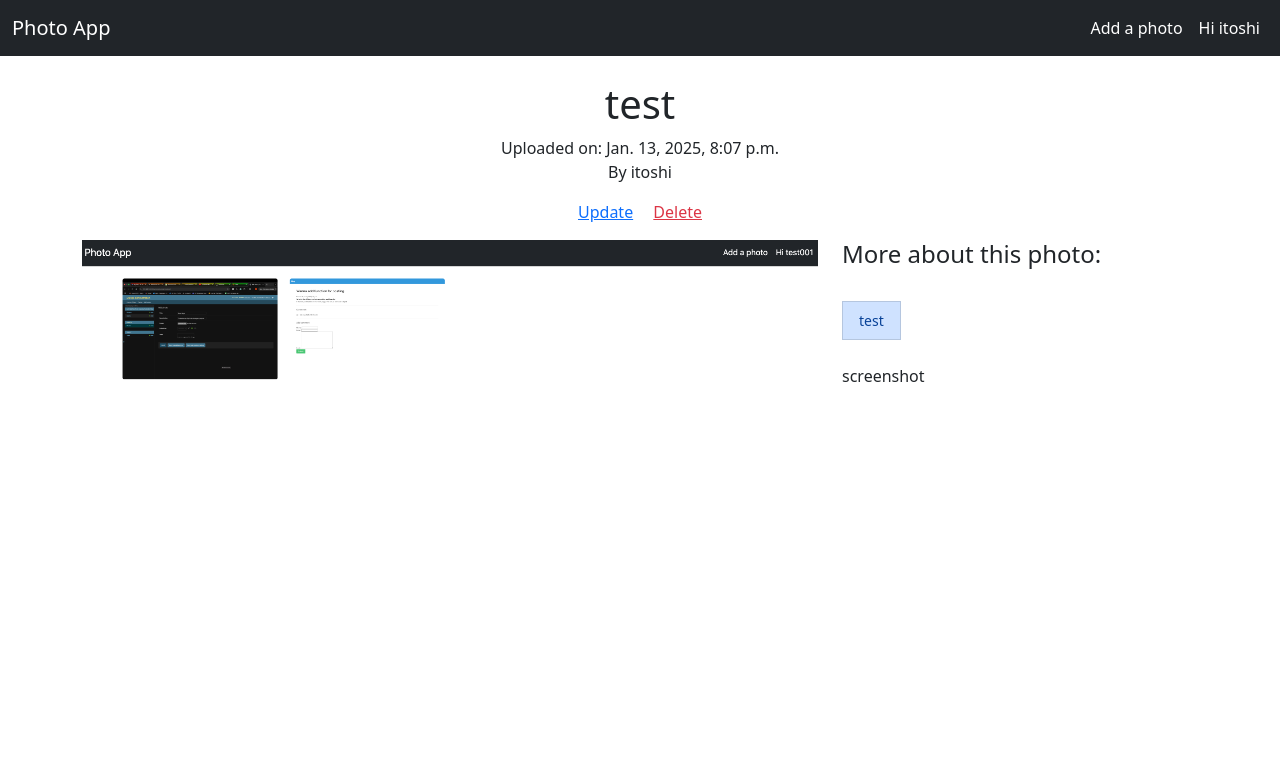
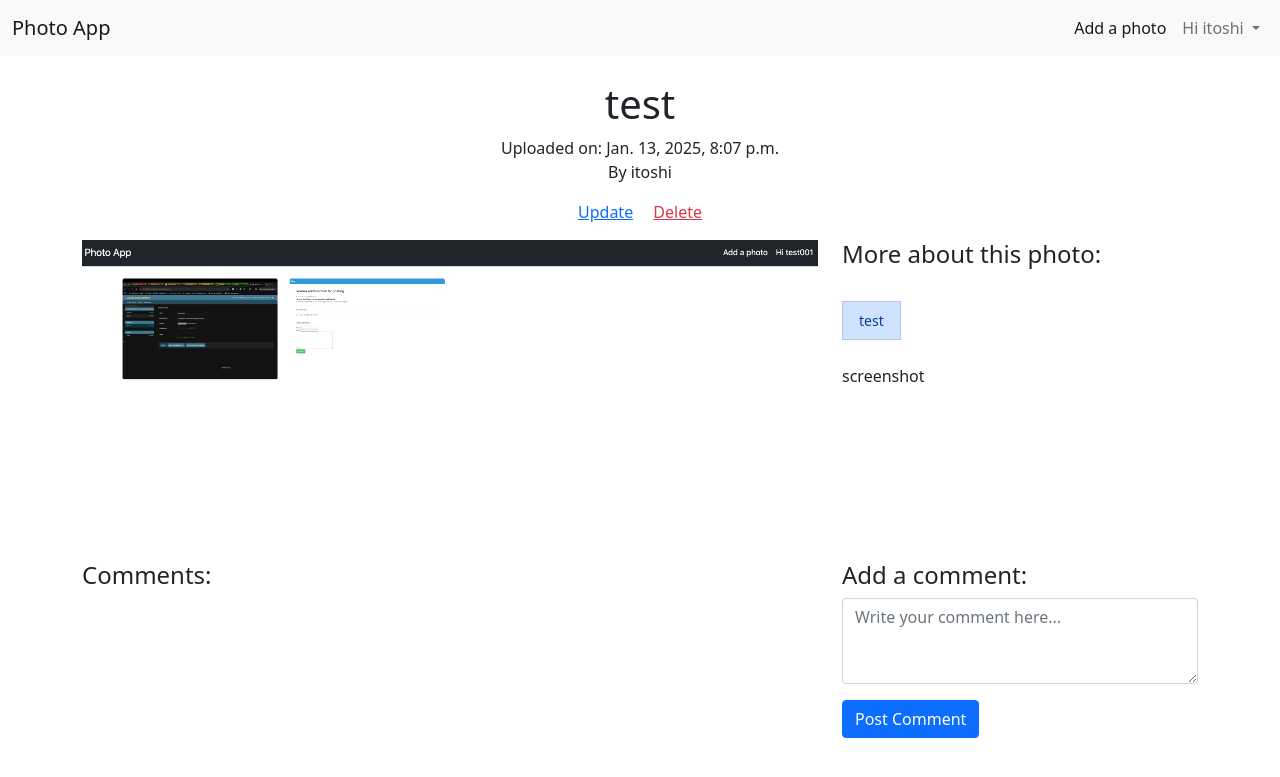
Before and after one commit to itoshiyanazawa/photo_app_django, a Django app: page /photo/7/ in a window 1280 px wide. Shown: the top 777 px of the page. Run offline with Django 5.2, Linux system fonts and the light colour scheme; a user stored in the database is signed in; data comes from the database, SQL or seed files in the repository; both versions use the stored data as it was after the commit; parts of the project's set-up code (start-up, migrations or seed data) failed here and were passed over.

Commit message:
Added dropdown menu

```diff
--- a/config/config/urls.py
+++ b/config/config/urls.py
@@ -19,10 +19,15 @@ from django.urls import path, include
 from django.conf import settings
 from django.conf.urls.static import static
 
+# Test for logout
+from django.contrib.auth import views as auth_views
+
 urlpatterns = [
     path('admin/', admin.site.urls),
     # Main app
     path('', include('photoapp.urls')),
     # Auth app
     path('users/', include('users.urls')),
+    # Log out app
+    path('logout/', auth_views.LogoutView.as_view(), name='logout'),
 ] + static(settings.MEDIA_URL, document_root=settings.MEDIA_ROOT)
--- a/config/manage.py
+++ b/config/manage.py
@@ -6,7 +6,7 @@ import sys
 
 def main():
     """Run administrative tasks."""
-    os.environ.setdefault('DJANGO_SETTINGS_MODULE', 'photoblog.settings')
+    os.environ.setdefault('DJANGO_SETTINGS_MODULE', 'config.settings')
     try:
         from django.core.management import execute_from_command_line
     except ImportError as exc:
--- a/config/photoapp/admin.py
+++ b/config/photoapp/admin.py
@@ -2,7 +2,7 @@ from django.contrib import admin
 
 # Register your models here.
 from django.contrib import admin
-from .models import Photo
+from .models import Photo, Comment
 
 # Register my models here
 admin.site.register(Photo)
--- a/config/photoapp/models.py
+++ b/config/photoapp/models.py
@@ -1,6 +1,7 @@
 from django.db import models
 from django.contrib.auth import get_user_model
 from taggit.managers import TaggableManager
+from django.contrib.auth.models import User
 
 # Create your models here.
 class Photo(models.Model):
@@ -13,3 +14,23 @@ class Photo(models.Model):
 
     def __str__(self):
         return self.title
+
+# Add comment function
+class Post(models.Model):
+    title = models.CharField(max_length=255)
+    slug = models.SlugField()
+    intro = models.TextField()
+    body = models.TextField()
+    date_added = models.DateTimeField(auto_now_add=True)
+
+    class Meta:
+    	ordering = ['-date_added']
+
+class Comment(models.Model):
+    photo = models.ForeignKey(Photo, related_name='comments', on_delete=models.CASCADE)
+    author = models.ForeignKey(User, on_delete=models.CASCADE)
+    text = models.TextField()
+    created = models.DateTimeField(auto_now_add=True)
+
+    def __str__(self):
+        return self.text
--- a/config/photoapp/templates/photoapp/detail.html
+++ b/config/photoapp/templates/photoapp/detail.html
@@ -1,10 +1,9 @@
-<!-- photoapp/templates/photoapp/detail.html -->
 {% extends 'base.html' %}
 
 {% block body %}
 <div class="mx-auto">
   <h1 class="text-center">{{ photo.title }}</h1>
-  <p class="text-center fw-light">Uploaded on: {{photo.created}} <br> By {{photo.submitter.username}}</p>
+  <p class="text-center fw-light">Uploaded on: {{ photo.created }} <br> By {{ photo.submitter.username }}</p>
   {% if user == photo.submitter %}
     <p class="text-center">
       <span><a href="{% url 'photo:update' photo.id %}" class="text-primary px-2">Update</a></span>
@@ -14,17 +13,40 @@
 </div>
 <div class="row pb-5">
   <div class="col-md-8">
-    <img src="{{photo.image.url}}" alt="" width="100%" />
+    <img src="{{ photo.image.url }}" alt="" width="100%" />
   </div>
   <div class="col-md-4">
     <h4>More about this photo:</h4>
     <ul class="list-group list-group-horizontal-lg list-unstyled py-4">
       {% for tag in photo.tags.all %}
-        <li><a href="{% url 'photo:tag' tag.slug %}" class="btn btn-sm list-group-item list-group-item-primary">{{tag.name}}</a></li>
+        <li><a href="{% url 'photo:tag' tag.slug %}" class="btn btn-sm list-group-item list-group-item-primary">{{ tag.name }}</a></li>
       {% endfor %}
     </ul>
     <p>{{ photo.description }}</p>
   </div>
 </div>
 
+<div class="row">
+  <div class="col-md-8">
+    <h4>Comments:</h4>
+    <ul class="list-group list-group-flush">
+      {% for comment in comments %}
+        <li class="list-group-item">
+          <strong>{{ comment.author.username }}</strong> - {{ comment.created }}
+          <p>{{ comment.text }}</p>
+        </li>
+      {% endfor %}
+    </ul>
+  </div>
+  <div class="col-md-4">
+    <h4>Add a comment:</h4>
+    <form method="post" action="{% url 'photo:detail' photo.pk %}">
+      {% csrf_token %}
+      <div class="mb-3">
+        <textarea class="form-control" name="text" rows="3" placeholder="Write your comment here..."></textarea>
+      </div>
+      <button type="submit" class="btn btn-primary">Post Comment</button>
+    </form>
+  </div>
+</div>
 {% endblock body %}
--- a/config/photoapp/urls.py
+++ b/config/photoapp/urls.py
@@ -1,12 +1,14 @@
 from django.urls import path
-from .views import PhotoListView, PhotoDetailView, PhotoCreateView, PhotoUpdateView, PhotoDeleteView, PhotoTagListView
+#from .views import PhotoListView, PhotoDetailView, PhotoCreateView, PhotoUpdateView, PhotoDeleteView, PhotoTagListView
+from . import views
 
 app_name = 'photo'
 urlpatterns = [
-    path('', PhotoListView.as_view(), name='list'),
-    path('photo/create/', PhotoCreateView.as_view(), name='create'),
-    path('photo/<int:pk>/', PhotoDetailView.as_view(), name='detail'),
-    path('photo/<int:pk>/update/', PhotoUpdateView.as_view(), name='update'),
-    path('photo/<int:pk>/delete/', PhotoDeleteView.as_view(), name='delete'),
-    path('tag/<slug:tag>/', PhotoTagListView.as_view(), name='tag'),
+    path('', views.PhotoListView.as_view(), name='list'),
+    path('photo/create/', views.PhotoCreateView.as_view(), name='create'),
+    path('photo/<int:pk>/', views.PhotoDetailView.as_view(), name='detail'),
+    path('photo/<int:pk>/update/', views.PhotoUpdateView.as_view(), name='update'),
+    path('photo/<int:pk>/delete/', views.PhotoDeleteView.as_view(), name='delete'),
+    path('tag/<slug:tag>/', views.PhotoTagListView.as_view(), name='tag'),
+    # path('photo/<int:pk>/', views.photo_detail, name='detail'),
 ]
--- a/config/photoapp/views.py
+++ b/config/photoapp/views.py
@@ -1,6 +1,6 @@
 '''Photo app generic views'''
 
-from django.shortcuts import get_object_or_404
+from django.shortcuts import get_object_or_404, render, redirect
 
 from django.core.exceptions import PermissionDenied
 
@@ -10,7 +10,9 @@ from django.contrib.auth.mixins import LoginRequiredMixin, UserPassesTestMixin
 
 from django.urls import reverse_lazy
 
-from .models import Photo
+from .models import Photo, Comment
+
+from django import forms
 
 class PhotoListView(ListView):
 
@@ -46,6 +48,25 @@ class PhotoDetailView(DetailView):
 
     context_object_name = 'photo'
 
+class CommentForm(forms.ModelForm):
+    class Meta:
+        model = Comment
+        fields = ['text']
+
+def photo_detail(request, pk):
+    photo = get_object_or_404(Photo, pk=pk)
+    comments = photo.comments.all()
+    if request.method == 'POST':
+        form = CommentForm(request.POST)
+        if form.is_valid():
+            comment = form.save(commit=False)
+            comment.photo = photo
+            comment.author = request.user
+            comment.save()
+            return redirect('photoapp:detail', pk=photo.pk)
+    else:
+        form = CommentForm()
+    return render(request, 'photoapp/detail.html', {'photo': photo, 'comments': comments, 'form': form})
 
 class PhotoCreateView(LoginRequiredMixin, CreateView):
 
--- a/config/templates/navbar.html
+++ b/config/templates/navbar.html
@@ -1,5 +1,4 @@
-<!-- templates/navbar.html -->
-<nav class="navbar navbar-expand-md navbar-dark bg-dark">
+<nav class="navbar navbar-expand-lg navbar-light bg-light">
   <div class="container-fluid">
     <a class="navbar-brand" href="{% url 'photo:list' %}">Photo App</a>
       <button
@@ -19,19 +18,28 @@
     >
       <ul class="navbar-nav">
         {% if user.is_authenticated %}
-
         <li class="nav-item">
           <a class="nav-link active" href="{% url 'photo:create' %}">Add a photo</a>
         </li>
-          <li class="nav-item">
-            <a class="nav-link active" href="#">Hi {{user.username}}</a>
+        <li class="nav-item dropdown">
+          <a
+            class="nav-link dropdown-toggle"
+            href="#"
+            id="navbarDropdown"
+            role="button"
+            data-bs-toggle="dropdown"
+            aria-expanded="false"
+          >
+            Hi {{ user.username }}
+          </a>
+          <ul class="dropdown-menu dropdown-menu-end" aria-labelledby="navbarDropdown">
+            <li><a class="dropdown-item" href="{% url 'users:login' %}">Change User</a></li>
+            <li><a class="dropdown-item" href="{% url 'logout' %}">Log Out</a></li>
+          </ul>
         </li>
         {% else %}
-
         <li class="nav-item">
-            <a href="{% url 'user:login' %}" class="btn btn-sm btn-danger"
-              >Sign In</a
-            >
+          <a href="{% url 'users:login' %}" class="btn btn-sm btn-danger">Sign In</a>
         </li>
         {% endif %}
       </ul>
```
Also changed, not shown: config/config/settings.py (+7 -1 lines), config/db.sqlite3, config/media/photos/Screenshot_2024-02-27_at_7.45.18_PM.png (added), config/media/photos/q2_2.png (added), config/media/photos/screenshott.png (added), config/photoapp/migrations/0002_comment.py (added), config/photoapp/migrations/0003_post_rename_submitter_comment_author_and_more.py (added). Lines whose indentation alone changed are shown as unchanged.
